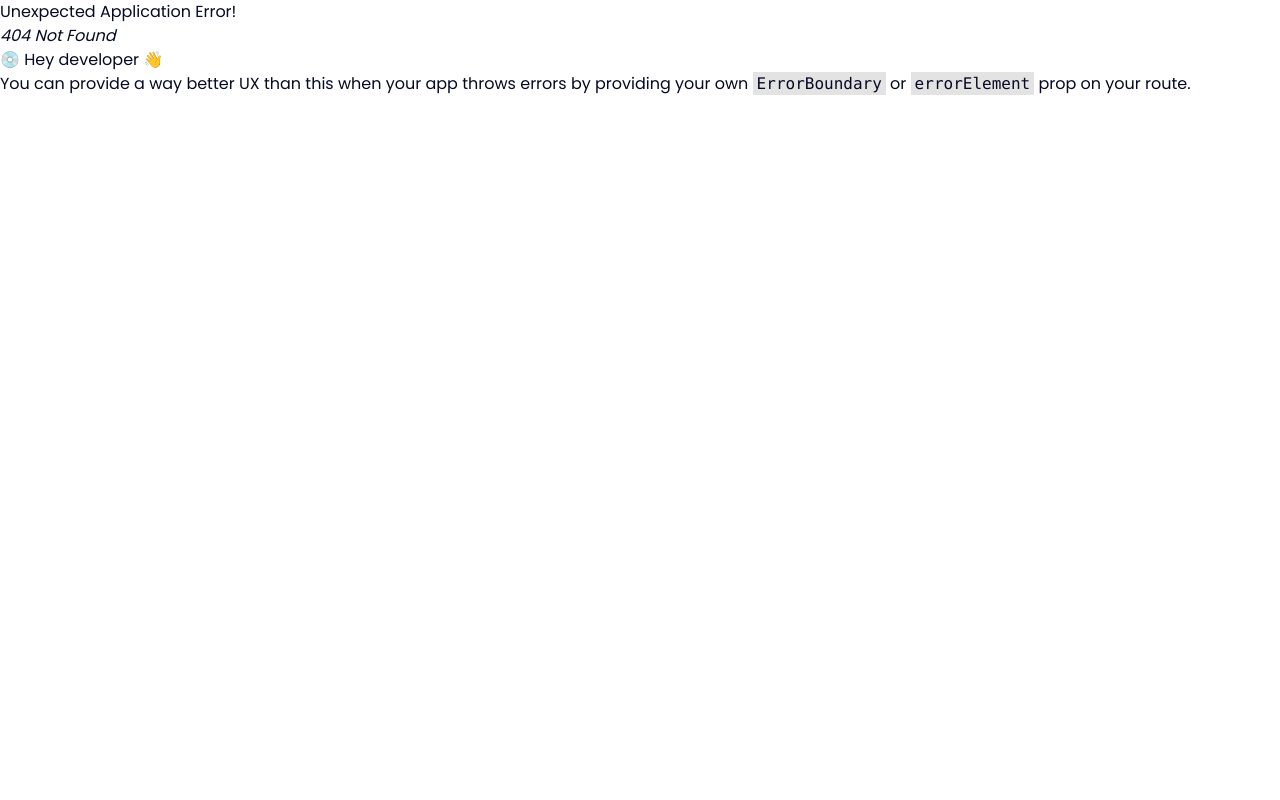
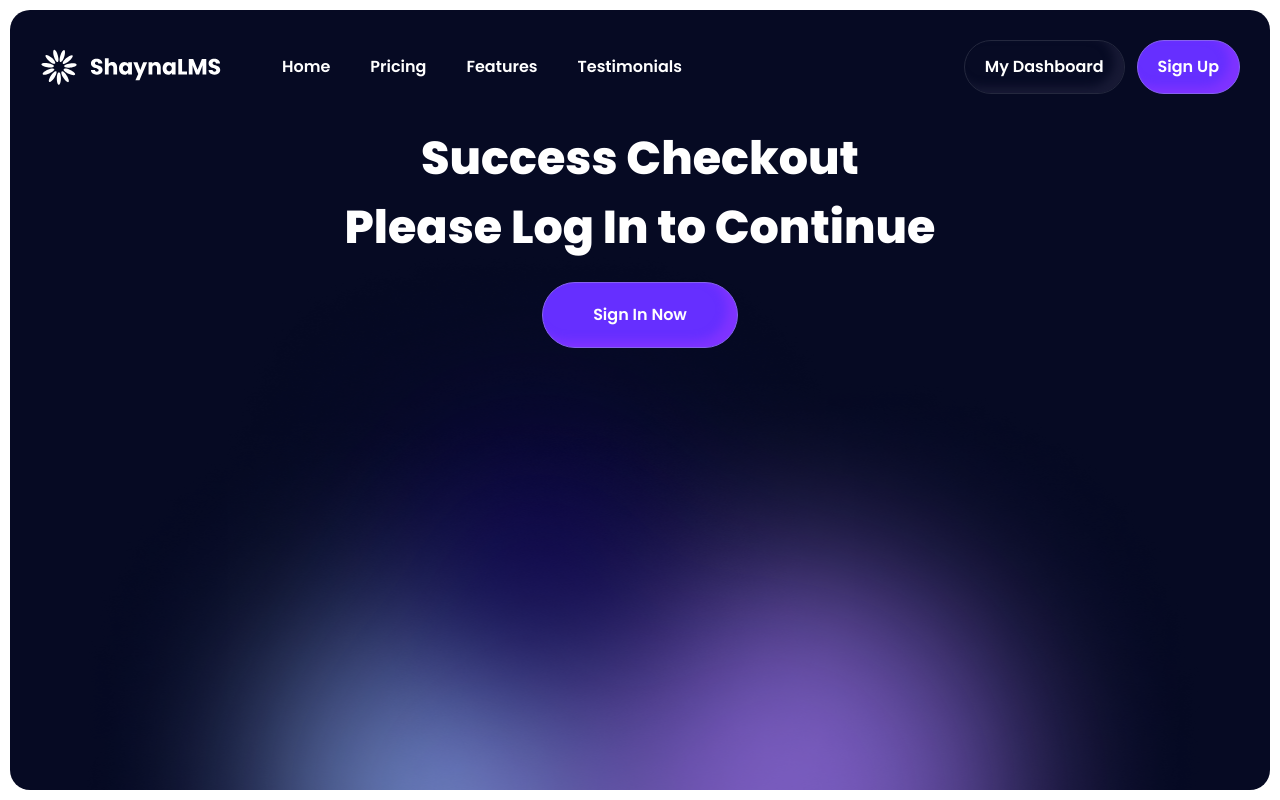
Before and after one commit to PerdanaMain/bwa-fe-lms, a React (Vite) app: page /success-checkout in a window 1280 px wide. Before the commit this address had no page. Built offline with nearby package versions, Linux system fonts and the light colour scheme.

Commit message:
style: slicing Payment

```diff
--- /dev/null
+++ b/src/pages/SuccessCheckout/index.jsx
@@ -0,0 +1,42 @@
+import { Link } from "react-router-dom";
+import Navbar from "../../components/navbar";
+
+const SuccessCheckoutPage = () => {
+  return (
+    <div className="relative flex flex-col flex-1 p-[10px]">
+      <div className="absolute w-[calc(100%-20px)] min-h-[calc(100vh-20px)] h-[calc(100%-20px)] bg-[#060A23] -z-10 rounded-[20px]">
+        <img
+          src="assets/images/backgrounds/background-glow.png"
+          className="absolute bottom-0 transform -translate-x-1/2 left-1/2"
+          alt=""
+        />
+      </div>
+      <nav className="flex items-center justify-between p-[30px]">
+        <Navbar />
+        <div className="flex items-center gap-3">
+          <Link to="#">
+            <div className="flex items-center gap-3 w-fit rounded-full border p-[14px_20px] transition-all duration-300 hover:bg-[#662FFF] hover:border-[#8661EE] hover:shadow-[-10px_-6px_10px_0_#7F33FF_inset] bg-[#070B24] border-[#24283E] shadow-[-10px_-6px_10px_0_#181A35_inset]">
+              <span className="font-semibold text-white">My Dashboard</span>
+            </div>
+          </Link>
+          <Link to="#">
+            <div className="flex items-center gap-3 w-fit rounded-full border p-[14px_20px] transition-all duration-300 hover:bg-[#662FFF] hover:border-[#8661EE] hover:shadow-[-10px_-6px_10px_0_#7F33FF_inset] bg-[#662FFF] border-[#8661EE] shadow-[-10px_-6px_10px_0_#7F33FF_inset]">
+              <span className="font-semibold text-white">Sign Up</span>
+            </div>
+          </Link>
+        </div>
+      </nav>
+      <h1 className="font-extrabold text-[46px] leading-[69px] text-white text-center m-auto">
+        Success Checkout <br />
+        Please Log In to Continue
+      </h1>
+      <Link to="/manager/sign-in">
+        <div className="flex items-center justify-center mx-auto mt-5 gap-3 w-max rounded-full border p-[20px_50px] transition-all duration-300 hover:bg-[#662FFF] hover:border-[#8661EE] hover:shadow-[-10px_-6px_10px_0_#7F33FF_inset] bg-[#662FFF] border-[#8661EE] shadow-[-10px_-6px_10px_0_#7F33FF_inset]">
+          <span className="font-semibold text-white">Sign In Now</span>
+        </div>
+      </Link>
+    </div>
+  );
+};
+
+export default SuccessCheckoutPage;
--- a/src/routes/index.jsx
+++ b/src/routes/index.jsx
@@ -2,6 +2,7 @@ import { createBrowserRouter } from "react-router-dom";
 import ManagerHome from "../pages/ManagerHome";
 import SignInPage from "../pages/SignIn";
 import SignUpPage from "../pages/SignUp";
+import SuccessCheckoutPage from "../pages/SuccessCheckout";
 
 const router = createBrowserRouter([
   {
@@ -16,6 +17,10 @@ const router = createBrowserRouter([
     path: "/manager/sign-up",
     element: <SignUpPage />,
   },
+  {
+    path: "/success-checkout",
+    element: <SuccessCheckoutPage />,
+  },
 ]);
 
 export default router;
```
